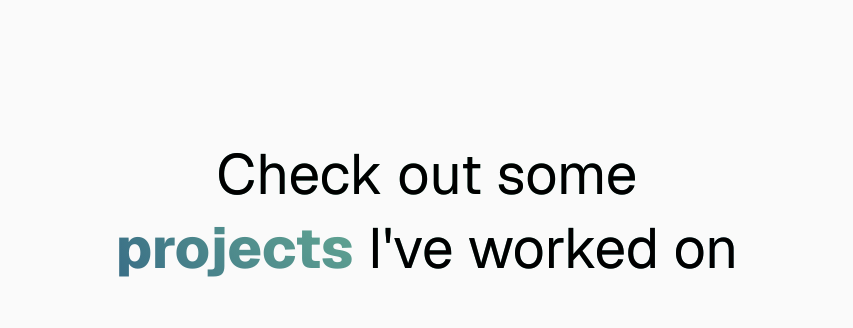
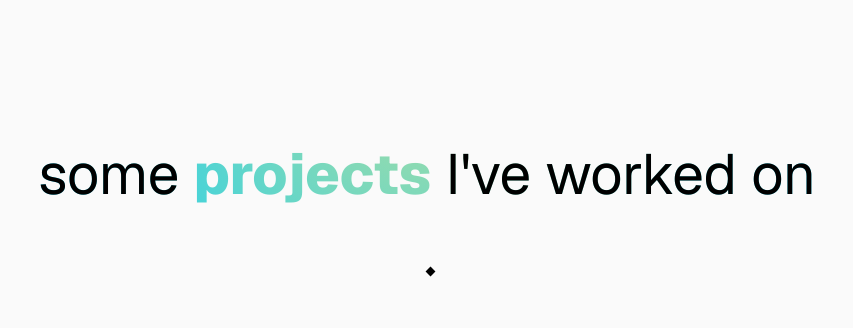
Before and after one commit to petersim1/portfolio, a Next.js app: page / in a window 1280 px wide. Shown: the part 1740-2068 px from the top of the page, without its empty margins (213-1066 px from the left). Built offline with nearby package versions, Linux system fonts and the light colour scheme.

Commit message:
update light theme grads

```diff
--- a/app/_components/Section/Projects/index.tsx
+++ b/app/_components/Section/Projects/index.tsx
@@ -12,9 +12,7 @@ export default (): JSX.Element => {
       <div className={styles.wrapper}>
         <GradientBlock>
           <h3>
-            Check out some
-            <br />
-            <GradientText>projects</GradientText> I've worked on
+            some <GradientText>projects</GradientText> I've worked on
           </h3>
         </GradientBlock>
         <div className={classNames(styles.projects)}>
--- a/app/globals.css
+++ b/app/globals.css
@@ -8,8 +8,8 @@
   --sun: #F28C38;
   --box-shadow: rgba(0,0,0,0.2);
   --code: #32AFFF;
-  --gradient-from: #74bf97 10%;
-  --gradient-to: #265381 70%;
+  --gradient-from: rgb(150, 219, 173) 10%;
+  --gradient-to: rgb(0, 204, 255) 70%;
 }
 
 :root {
```
